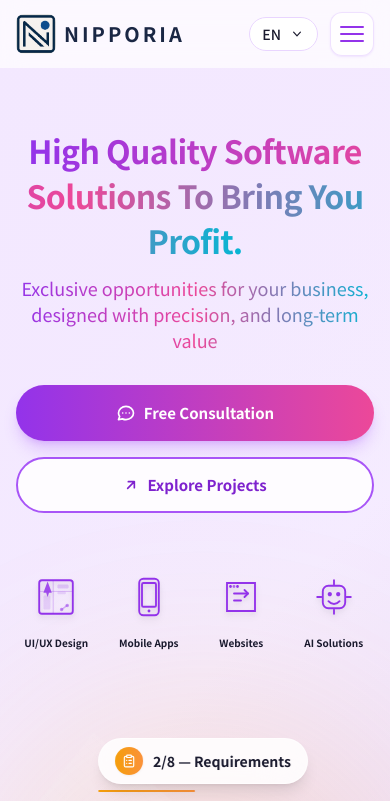
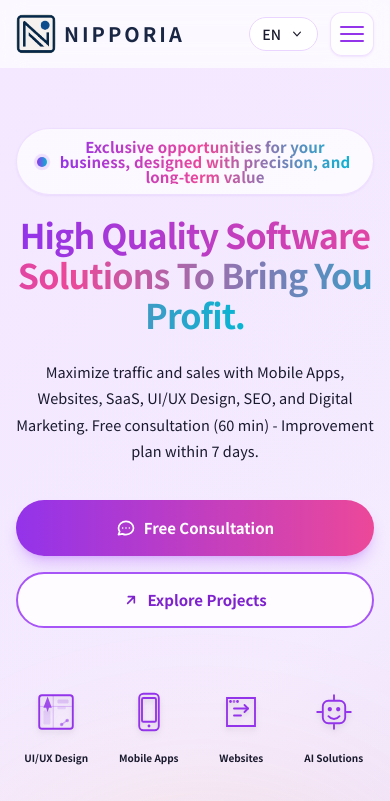
Before and after one commit to alzin/ui-ux-nipporia-lp, a Next.js app: page /en in a window 390 px wide. Shown: the top 801 px of the page. Built offline with nearby package versions, Linux system fonts and the light colour scheme.

Commit message:
improve the hero text
add claude and gemini icons logo

```diff
--- a/src/components/pages/home/components/HeroContent.tsx
+++ b/src/components/pages/home/components/HeroContent.tsx
@@ -16,8 +16,24 @@ export default function HeroContent() {
         : "lg:text-left lg:-ml-8 xl:-ml-12 lg:pr-8 xl:pr-12"
         }`}
     >
+      {/* Kicker pill — service tagline as a badge above the title */}
+      <div className="opacity-0 animate-fade-in-up mt-4 mb-5 [@media(min-width:1024px)_and_(max-height:800px)]:mt-2 [@media(min-width:1024px)_and_(max-height:800px)]:mb-3">
+        <span className="inline-flex items-center gap-2.5 rounded-full border border-purple-200/70 bg-white/70 backdrop-blur-sm px-5 py-2.5 shadow-sm shadow-purple-500/10">
+          <span className="relative flex h-2.5 w-2.5 flex-shrink-0">
+            <span className="absolute inline-flex h-full w-full animate-ping rounded-full bg-purple-400 opacity-60" />
+            <span className="relative inline-flex h-2.5 w-2.5 rounded-full bg-gradient-to-r from-purple-600 to-cyan-500" />
+          </span>
+          <span
+            className="text-[15px] sm:text-[16px] font-semibold tracking-[0.01em] leading-none"
+            style={{ backgroundImage: "linear-gradient(90deg, #9333EA 0%, #EC4899 50%, #06B6D4 100%)", WebkitBackgroundClip: "text", WebkitTextFillColor: "transparent", backgroundClip: "text" }}
+          >
+            {t.hero.titleTagline}
+          </span>
+        </span>
+      </div>
+
       {/* Title */}
-      <h1 className="opacity-0 animate-fade-in-up font-bold text-[32px] sm:text-[40px] leading-[45px] tracking-[-0.02em] mb-3 mt-4 capitalize [@media(min-width:1024px)_and_(max-height:800px)]:mb-2 [@media(min-width:1024px)_and_(max-height:800px)]:mt-2">
+      <h1 className="opacity-0 animate-fade-in-up font-bold text-[34px] sm:text-[44px] leading-[1.18] tracking-[-0.025em] mb-6 capitalize whitespace-pre-line [@media(min-width:1024px)_and_(max-height:800px)]:mb-4">
         <span
           className="text-transparent bg-clip-text"
           style={{ backgroundImage: "linear-gradient(90deg, #9333EA 0%, #EC4899 50%, #06B6D4 100%)" }}
@@ -26,12 +42,9 @@ export default function HeroContent() {
         </span>
       </h1>
 
-      {/* Title tagline */}
-      <p
-        className="opacity-0 animate-fade-in-up text-[18px] font-normal leading-[26px] tracking-normal mb-8 [@media(min-width:1024px)_and_(max-height:800px)]:mb-4"
-        style={{ backgroundImage: "linear-gradient(90deg, #9333EA 0%, #EC4899 50%, #06B6D4 100%)", WebkitBackgroundClip: "text", WebkitTextFillColor: "transparent", backgroundClip: "text" }}
-      >
-        {t.hero.titleTagline}
+      {/* Subtitle */}
+      <p className="opacity-0 animate-fade-in-up text-[14.5px] sm:text-[15.5px] font-normal leading-[1.8] tracking-[0.005em] text-gray-600 mb-9 max-w-[500px] whitespace-pre-line [@media(min-width:1024px)_and_(max-height:800px)]:mb-5">
+        {t.hero.subtitle}
       </p>
 
       {/* CTAs */}
--- /dev/null
+++ b/src/content/home/customTechIcons.tsx
@@ -0,0 +1,36 @@
+import type { SVGProps } from "react";
+
+/**
+ * Google Gemini "spark" mark — 4-pointed star with concave sides.
+ * Uses the Gemini brand gradient (blue → purple → magenta).
+ */
+export function Gemini({
+  className,
+  size,
+  ...rest
+}: SVGProps<SVGSVGElement> & { size?: number }) {
+  return (
+    <svg
+      xmlns="http://www.w3.org/2000/svg"
+      viewBox="0 0 24 24"
+      width={size}
+      height={size}
+      className={className}
+      role="img"
+      aria-label="Gemini"
+      {...rest}
+    >
+      <defs>
+        <linearGradient id="gemini-grad" x1="0%" y1="0%" x2="100%" y2="100%">
+          <stop offset="0%" stopColor="#4285F4" />
+          <stop offset="50%" stopColor="#9168F0" />
+          <stop offset="100%" stopColor="#E94235" />
+        </linearGradient>
+      </defs>
+      <path
+        d="M12 0 C12.6 6.4 17.6 11.4 24 12 C17.6 12.6 12.6 17.6 12 24 C11.4 17.6 6.4 12.6 0 12 C6.4 11.4 11.4 6.4 12 0 Z"
+        fill="url(#gemini-grad)"
+      />
+    </svg>
+  );
+}
--- a/src/content/home/techLogos.ts
+++ b/src/content/home/techLogos.ts
@@ -21,12 +21,14 @@ import {
   PHP,
   Ruby,
   OpenAI,
+  ClaudeAI,
   TailwindCSS,
   PostgreSQL,
   MongoDB,
   Firebase,
 } from "developer-icons";
 import { type ComponentType, type SVGProps } from "react";
+import { Gemini } from "./customTechIcons";
 
 export type TTechLogo = {
   name: string;
@@ -58,6 +60,8 @@ export const techLogos: TTechLogo[] = [
   { name: "PHP",        Icon: PHP },
   { name: "Ruby",       Icon: Ruby },
   { name: "OpenAI",     Icon: OpenAI },
+  { name: "Claude",     Icon: ClaudeAI },
+  { name: "Gemini",     Icon: Gemini },
   { name: "Tailwind",   Icon: TailwindCSS },
   { name: "PostgreSQL", Icon: PostgreSQL },
   { name: "MongoDB",    Icon: MongoDB },
--- a/src/i18n/translations/ja.ts
+++ b/src/i18n/translations/ja.ts
@@ -44,9 +44,9 @@ const ja: Translations = {
 
   // Hero
   hero: {
-    title: "事業成長につながるAI ・ Web・アプリ・SaaS開発を、戦略設計から運用改善まで一貫支援",
-    titleTagline: "成果を見据えた設計と、スピード感ある開発体制でビジネスを前進させます",
-    subtitle: "モバイルアプリ・ウェブサイト・SaaS・UI/UXデザイン・SEO・デジタルマーケティングで集客と売上を最大化。 無料相談（60分）・最短7日で改善案をご提案",
+    title: "プロの伴走で、\nAI・Webシステムを\n最短ルートで実用化",
+    titleTagline: "要件定義・小規模PoC・本格開発まで対応",
+    subtitle: "内製化で進まないプロジェクトや、\n検証だけで止まったPoCを再設計。\n確かな技術力と事業視点で、企画から\n開発・改善までゴールに向けて伴走します。",
     cta: "",
     primaryButton: "無料相談",
     secondaryButton: "実績",
```
